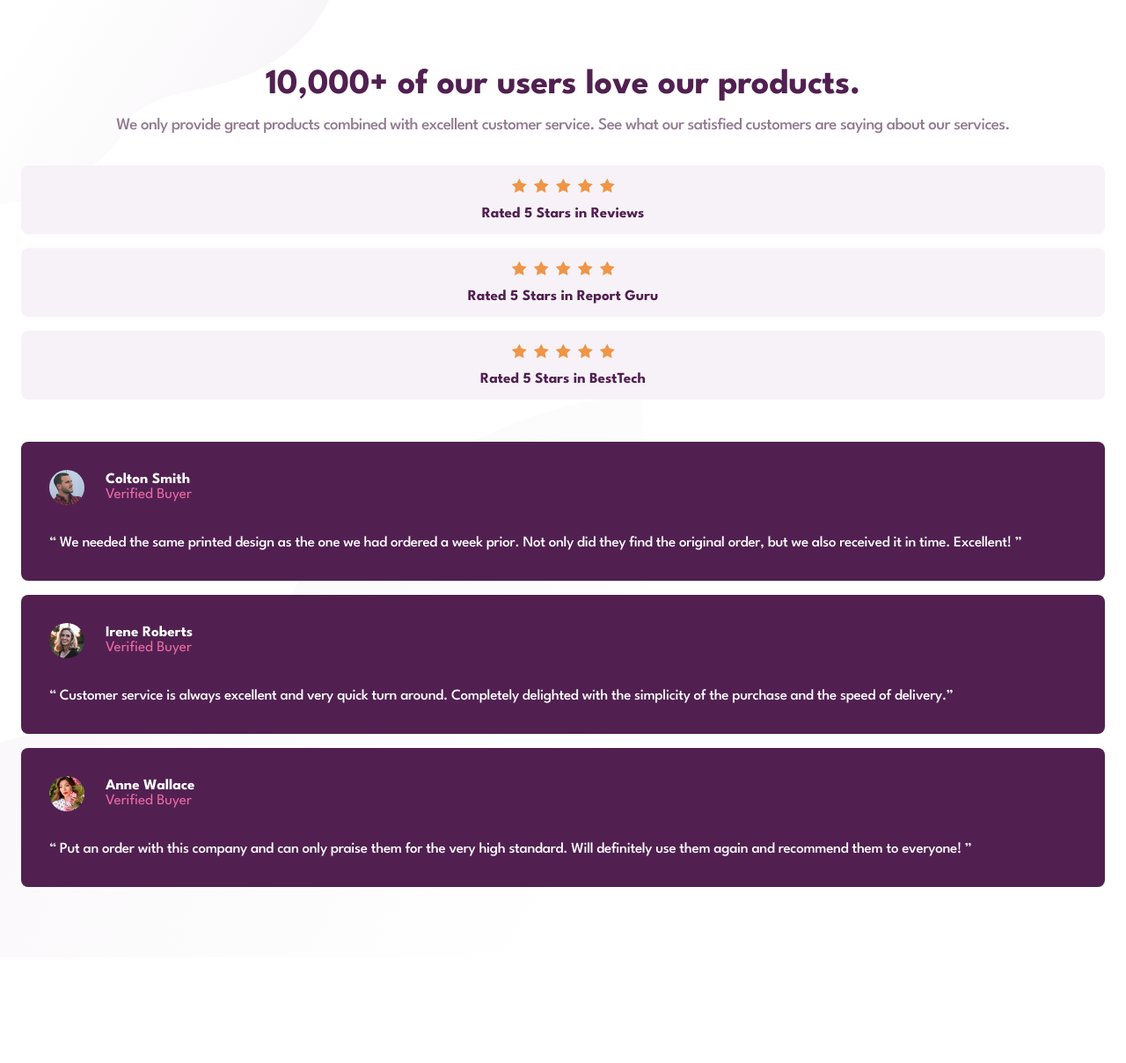
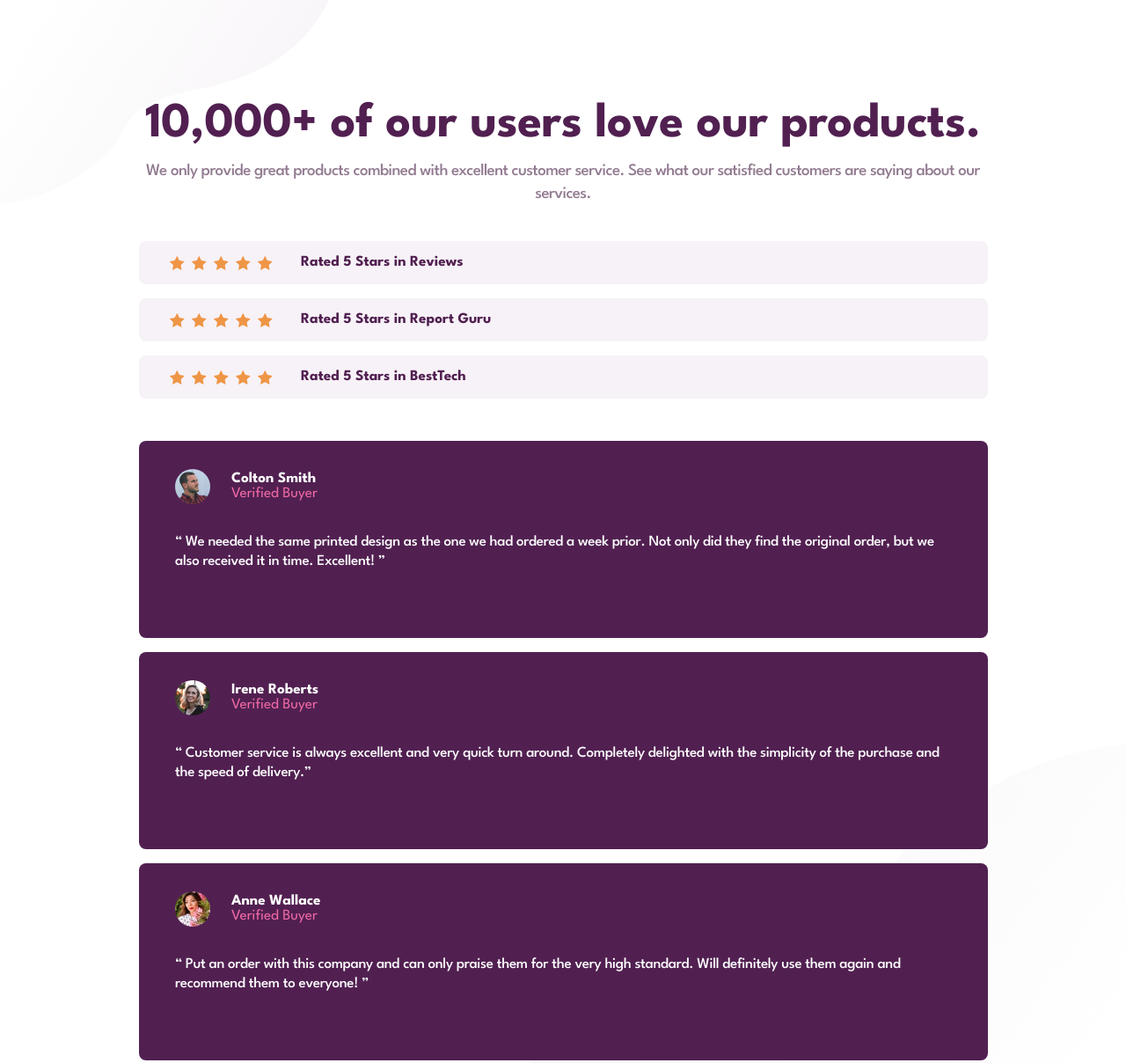
Before and after one commit to DalaScript/social-proof-section, a plain HTML site: page index.html in a window 1280 px wide. Shown: the whole page at 88% size. Before the commit the page ends 1088 px from the top, so only its background shows below. Drawn offline with Linux system fonts and the light colour scheme; files whose address does not match are found by name.

Commit message:
done for tablet devices

```diff
--- a/assets/styles/components/rating.css
+++ b/assets/styles/components/rating.css
@@ -9,11 +9,11 @@
     display: flex;
     align-items: center;
     justify-content: center;
-    gap: 8px;
+    gap: 0.5rem;
 }
 
 .rating__text {
-    margin-top: 16px;
+    margin-top: 1rem;
 
     font-size: 1.0625rem;
     font-weight: 700;
@@ -21,3 +21,16 @@
     text-align: center;
     color: var(--purple-900);
 }
+
+@media (min-width: 768px) {
+    .rating {
+        padding: 1rem 2.21875rem;
+        display: flex;
+        align-items: center;
+        gap: 32px;
+    }
+
+    .rating__text {
+        margin-top: 0;
+    }
+}
--- a/assets/styles/components/testimonial.css
+++ b/assets/styles/components/testimonial.css
@@ -1,8 +1,9 @@
 .testimonial {
     padding: 32px;
-
     border-radius: 8px;
     background-color: var(--purple-900);
+
+    flex-basis: 246px;
 }
 
 .testimonial__user {
@@ -44,3 +45,12 @@
     letter-spacing: -0.3px;
     color: var(--white);
 }
+
+@media (min-width: 768px) {
+    .testimonial {
+        padding: 32px 41.5px;
+
+        flex-basis: 224px;
+        max-height: 224px;
+    }
+}
--- a/assets/styles/layout/page-layout.css
+++ b/assets/styles/layout/page-layout.css
@@ -26,7 +26,6 @@ main {
     height: 673px;
 
     right: -355px;
-    left: -355px;
     bottom: -32px;
 }
 
@@ -35,7 +34,7 @@ main {
 
     font-size: 2.5rem;
     font-weight: 700;
-    line-height: 85%;
+    line-height: 3rem;
     letter-spacing: -0.0125rem;
     text-align: center;
     color: var(--purple-900);
@@ -67,3 +66,34 @@ main {
     flex-direction: column;
     gap: 1rem;
 }
+
+@media (min-width: 768px) {
+    main {
+        padding: 7.375rem 5rem;
+    }
+
+    .social-proof__bg-img--bottom {
+        width: 768px;
+        height: 477px;
+
+        right: 0;
+        bottom: 0;
+    }
+
+    .social-proof__description {
+        margin: 1rem 4.84375rem 0 4.84375rem;
+    }
+
+    .social-proof__ratings {
+        margin: 2.5rem 4.84375rem 0 4.84375rem;
+    }
+
+    .social-proof__testimonials {
+        margin: 3rem 4.84375rem 0 4.84375rem;
+    }
+
+    .social-proof__title {
+        margin: 0;
+        font-size: 3.5rem;
+    }
+}
```
